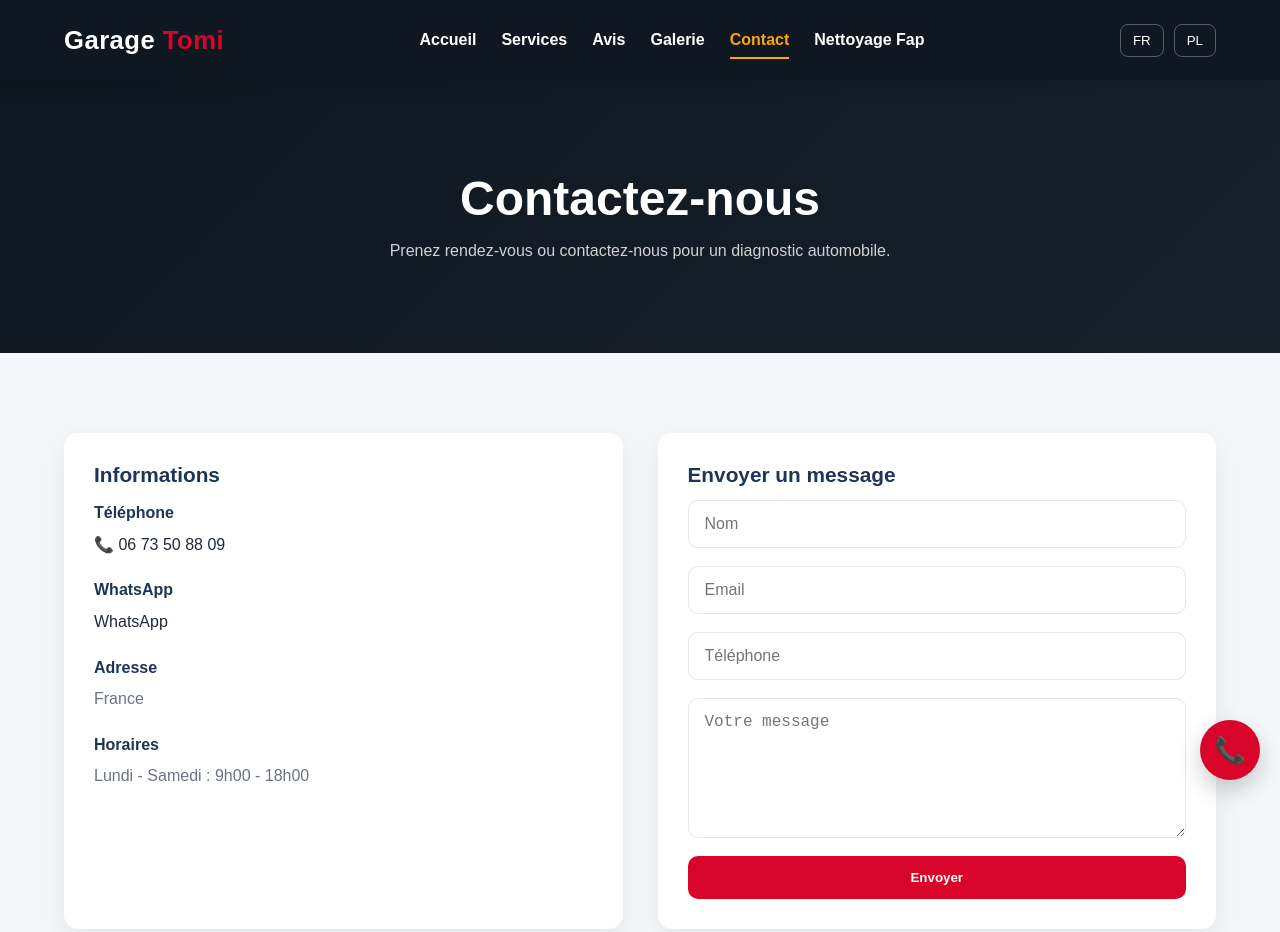
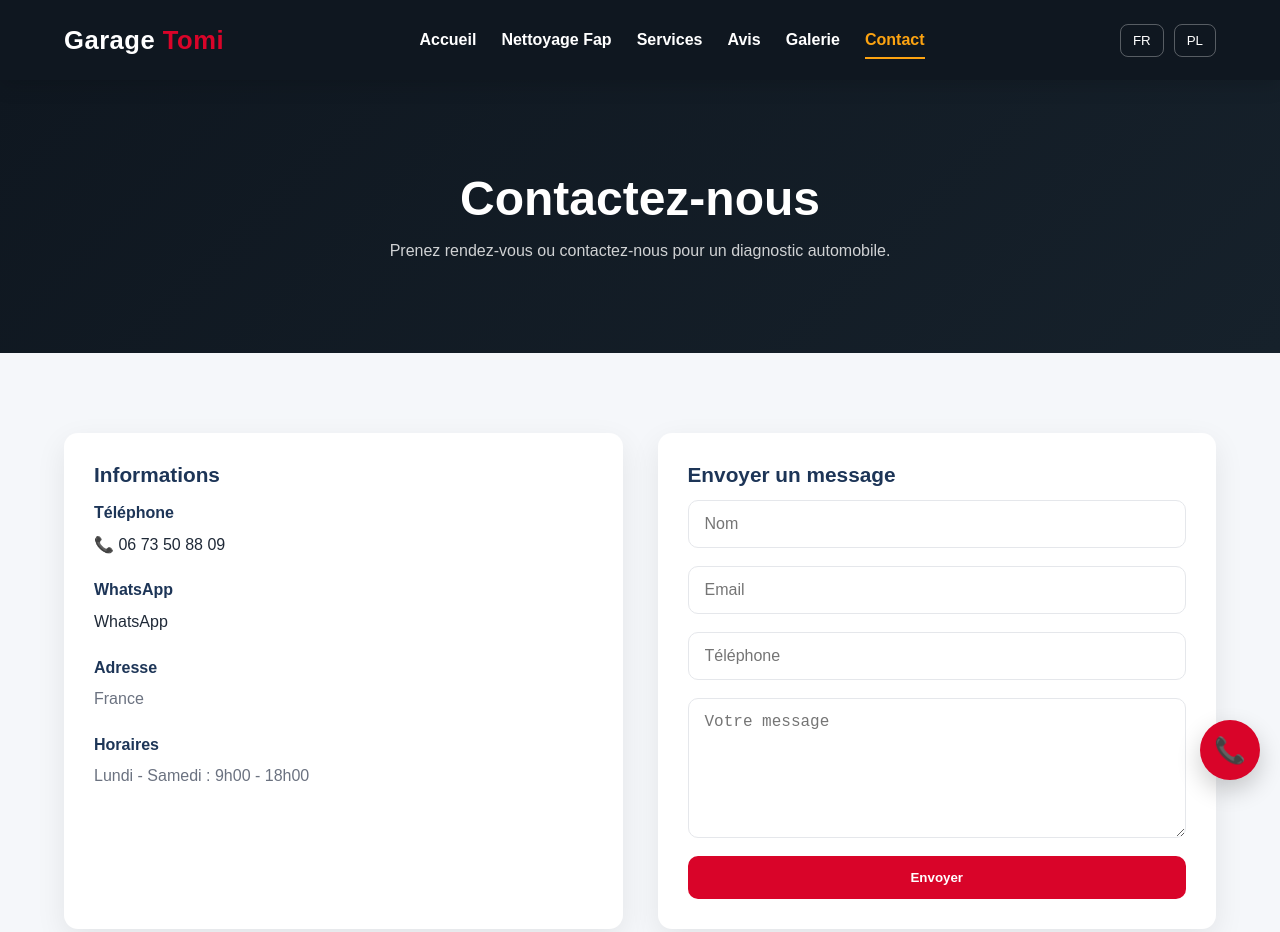
Before and after one commit to teo112345/Garaz-tomi, a plain HTML site: page contact.html in a window 1280 px wide. Shown: the top 932 px of the page. Drawn offline with Linux system fonts and the light colour scheme.

Commit message:
Update contact.html

```diff
--- a/contact.html
+++ b/contact.html
@@ -24,11 +24,11 @@
 
     <nav class="nav-links" id="nav-links">
       <a href="index.html" data-fr="Accueil" data-pl="Strona główna">Accueil</a>
+      <a href="fap.html" data-fr="Nettoyage Fap" data-pl="Czyszczenie Fap">Nettoyage Fap</a>
       <a href="service.html" data-fr="Services" data-pl="Usługi">Services</a>
       <a href="avis.html" data-fr="Avis" data-pl="Opinie">Avis</a>
       <a href="galerie.html" data-fr="Galerie" data-pl="Galeria">Galerie</a>
       <a href="contact.html" class="active" data-fr="Contact" data-pl="Kontakt">Contact</a>
-      <a href="fap.html" data-fr="Nettoyage Fap" data-pl="Czyszczenie Fap">Nettoyage Nap</a>
     </nav>
 
     <div class="lang-switch">
```
